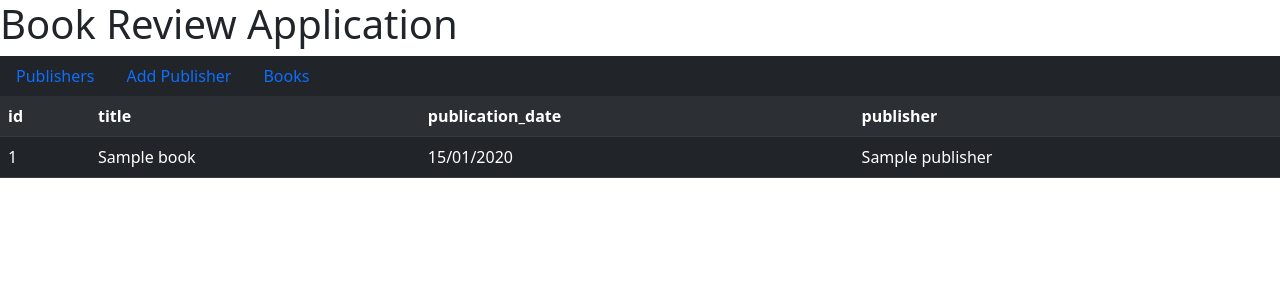
After one commit to pythonbykhaja/bookreviews_project, a Django app: template books/templates/books/books.html in a window 1280 px wide. The commit adds this page. Shown: the top 300 px of the page. Run offline with Django 3.2, Linux system fonts and the light colour scheme; the template is opened without the code that fills it: most values are stand-ins (such as "Sample title", 1, 10 or a date in 2020).

Commit message:
Added books view

```diff
--- a/bookreviews/urls.py
+++ b/bookreviews/urls.py
@@ -22,4 +22,5 @@ urlpatterns = [
     path('',views.publisher, name='home'),
     path('books/publisher', views.create_publisher, name='publisher_home'),
     path('books/publishers', views.get_all_publishers, name='publishers_all'),
+    path('books/books', views.get_all_books, name='books_all')
 ]
--- a/books/templates/base.html
+++ b/books/templates/base.html
@@ -13,6 +13,7 @@
 <nav class="nav navbar-dark bg-dark">
     <a class="nav-link" href="/books/publishers">Publishers</a>
     <a class="nav-link" href="/">Add Publisher</a>
+    <a class="nav-link" href="/books/books">Books</a>
 
 </nav>
 
--- /dev/null
+++ b/books/templates/books/books.html
@@ -0,0 +1,22 @@
+{% extends 'base.html' %}
+
+{% block content %}
+
+<table id="books" class="table table-dark table-striped table-hover">
+    <tr>
+        <th scope="col">id</th>
+        <th scope="col">title</th>
+        <th scope="col">publication_date</th>
+        <th scope="col">publisher</th>
+    </tr>
+    {% for book in books %}
+    <tr>
+        <td scope="row">{{ book.id }}</td>
+        <td scope="row">{{ book.title }}</td>
+        <td scope="row">{{ book.publication_date | date:"d/m/Y" }}</td>
+        <td scope="row">{{ book.publisher.name }}</td>
+    </tr>
+    {% endfor %}
+</table>
+
+{% endblock %}
```
Also changed, not shown: books/views.py (+17 -3 lines).
